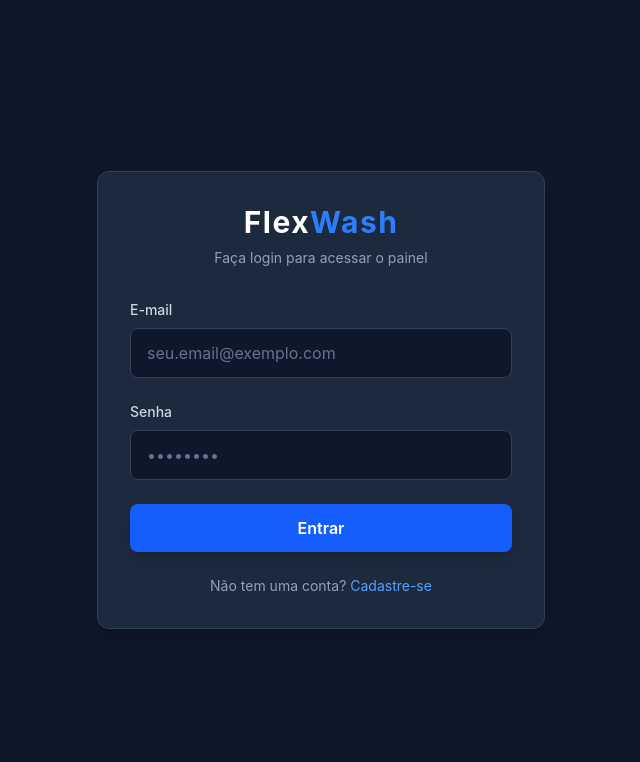
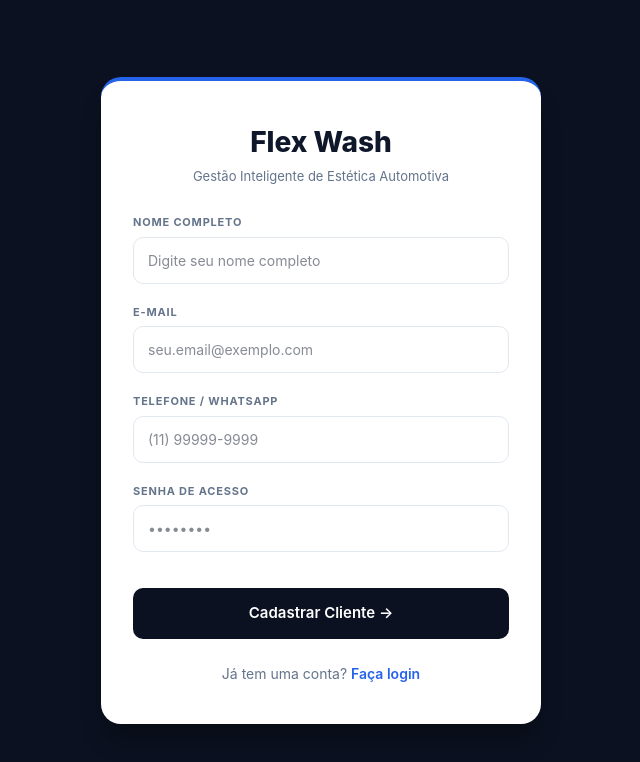
Before and after one commit to leokonishi/Projeto_FlexWash_216, a React (Vite) app: page / in a window 1280 px wide. Shown: the top 762 px of the page, without its empty margins (319-959 px from the left). Built offline with nearby package versions, Linux system fonts and the light colour scheme.

Commit message:
feat: Páginna de cadastro do cliente feita com css

```diff
--- a/src/App.jsx
+++ b/src/App.jsx
@@ -1,5 +1,5 @@
 import React from 'react';
-import Login from './pages/Login';
+import Login from './paginas/cadastro_cliente';
 
 export default function App() {
   return (
--- /dev/null
+++ b/src/paginas/cadastro_cliente.jsx
@@ -0,0 +1,86 @@
+import { useState } from 'react';
+import '../paginas_css/Cadastro_Cliente.css';
+
+export default function CadastroCliente() {
+  const [formulario, setFormulario] = useState({
+    nome: '',
+    email: '',
+    senha: '',
+    telefone: ''
+  });
+
+  const aoMudarCampo = (e) => {
+    setFormulario({ ...formulario, [e.target.name]: e.target.value });
+  };
+
+  const aoEnviarFormulario = (e) => {
+    e.preventDefault();
+    console.log('Dados de cadastro do cliente:', formulario);
+  };
+
+  return (
+    <div className="container-cadastro-cliente">
+      <div className="cartao-cadastro-cliente">
+        <h1 className="titulo-cadastro-cliente">Flex Wash</h1>
+        <p className="subtitulo-cadastro-cliente">Gestão Inteligente de Estética Automotiva</p>
+
+        <form onSubmit={aoEnviarFormulario}>
+          <div className="grupo-campo">
+            <label>Nome Completo</label>
+            <input
+              type="text"
+              name="nome"
+              required
+              value={formulario.nome}
+              onChange={aoMudarCampo}
+              placeholder="Digite seu nome completo"
+            />
+          </div>
+
+          <div className="grupo-campo">
+            <label>E-mail</label>
+            <input
+              type="email"
+              name="email"
+              required
+              value={formulario.email}
+              onChange={aoMudarCampo}
+              placeholder="seu.email@exemplo.com"
+            />
+          </div>
+
+          <div className="grupo-campo">
+            <label>Telefone / WhatsApp</label>
+            <input
+              type="text"
+              name="telefone"
+              value={formulario.telefone}
+              onChange={aoMudarCampo}
+              placeholder="(11) 99999-9999"
+            />
+          </div>
+
+          <div className="grupo-campo">
+            <label>Senha de Acesso</label>
+            <input
+              type="password"
+              name="senha"
+              required
+              value={formulario.senha}
+              onChange={aoMudarCampo}
+              placeholder="••••••••"
+            />
+          </div>
+
+          <button type="submit" className="botao-cadastrar-cliente">
+            Cadastrar Cliente &rarr;
+          </button>
+        </form>
+
+        <p className="rodape-cliente">
+          Já tem uma conta? <a href="/login">Faça login</a>
+        </p>
+      </div>
+    </div>
+  );
+}
--- /dev/null
+++ b/src/paginas_css/cadastro_cliente.css
@@ -0,0 +1,106 @@
+/* Fundo idêntico ao do login */
+.container-cadastro-cliente {
+  min-height: 100vh;
+  background-color: #0b1120;
+  display: flex;
+  align-items: center;
+  justify-content: center;
+  padding: 1.5rem;
+  font-family: 'Inter', sans-serif;
+}
+
+/* Cartão branco com cantos arredondados, sombra e detalhe azul no topo */
+.cartao-cadastro-cliente {
+  max-width: 440px;
+  width: 100%;
+  background-color: #ffffff;
+  padding: 2.5rem 2rem;
+  border-radius: 20px;
+  box-shadow: 0 20px 25px -5px rgba(0, 0, 0, 0.3);
+  border-top: 4px solid #2563eb;
+}
+
+/* Títulos e subtítulos no padrão */
+.titulo-cadastro-cliente {
+  text-align: center;
+  color: #0f172a;
+  font-size: 28px;
+  font-weight: 800;
+  margin-bottom: 0.25rem;
+}
+
+.subtitulo-cadastro-cliente {
+  text-align: center;
+  color: #64748b;
+  font-size: 13px;
+  margin-bottom: 1.75rem;
+}
+
+/* Grupos de inputs */
+.grupo-campo {
+  margin-bottom: 1.25rem;
+}
+
+.grupo-campo label {
+  display: block;
+  font-size: 11px;
+  color: #64748b;
+  margin-bottom: 6px;
+  font-weight: 700;
+  letter-spacing: 0.8px;
+  text-transform: uppercase;
+}
+
+.grupo-campo input {
+  width: 100%;
+  padding: 12px 14px;
+  border: 1px solid #e2e8f0;
+  border-radius: 10px;
+  font-size: 14px;
+  outline: none;
+  background-color: #ffffff;
+  color: #0f172a;
+  transition: all 0.2s ease;
+}
+
+.grupo-campo input:focus {
+  border-color: #2563eb;
+  box-shadow: 0 0 0 3px rgba(37, 99, 235, 0.1);
+}
+
+/* Botão de ação com a mesma cor escura de destaque */
+.botao-cadastrar-cliente {
+  width: 100%;
+  background-color: #0b1120;
+  color: white;
+  padding: 14px;
+  border: none;
+  border-radius: 10px;
+  font-size: 15px;
+  font-weight: 600;
+  cursor: pointer;
+  margin-top: 1rem;
+  transition: background-color 0.2s ease;
+}
+
+.botao-cadastrar-cliente:hover {
+  background-color: #1e293b;
+}
+
+/* Rodapé */
+.rodape-cliente {
+  text-align: center;
+  font-size: 14px;
+  color: #64748b;
+  margin-top: 1.5rem;
+}
+
+.rodape-cliente a {
+  color: #2563eb;
+  text-decoration: none;
+  font-weight: 600;
+}
+
+.rodape-cliente a:hover {
+  text-decoration: underline;
+}
```
Also changed, not shown: src/paginas/Login.jsx (renamed from src/pages/Login.jsx).
